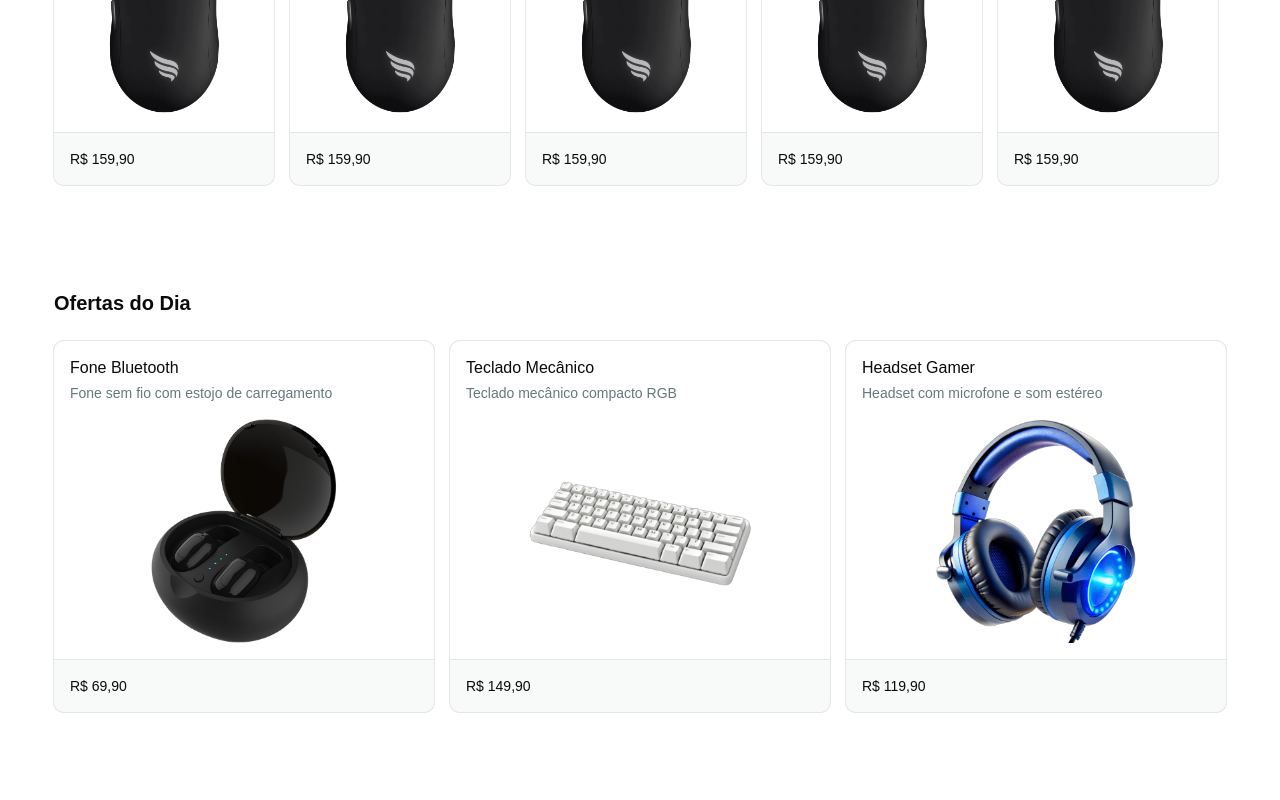
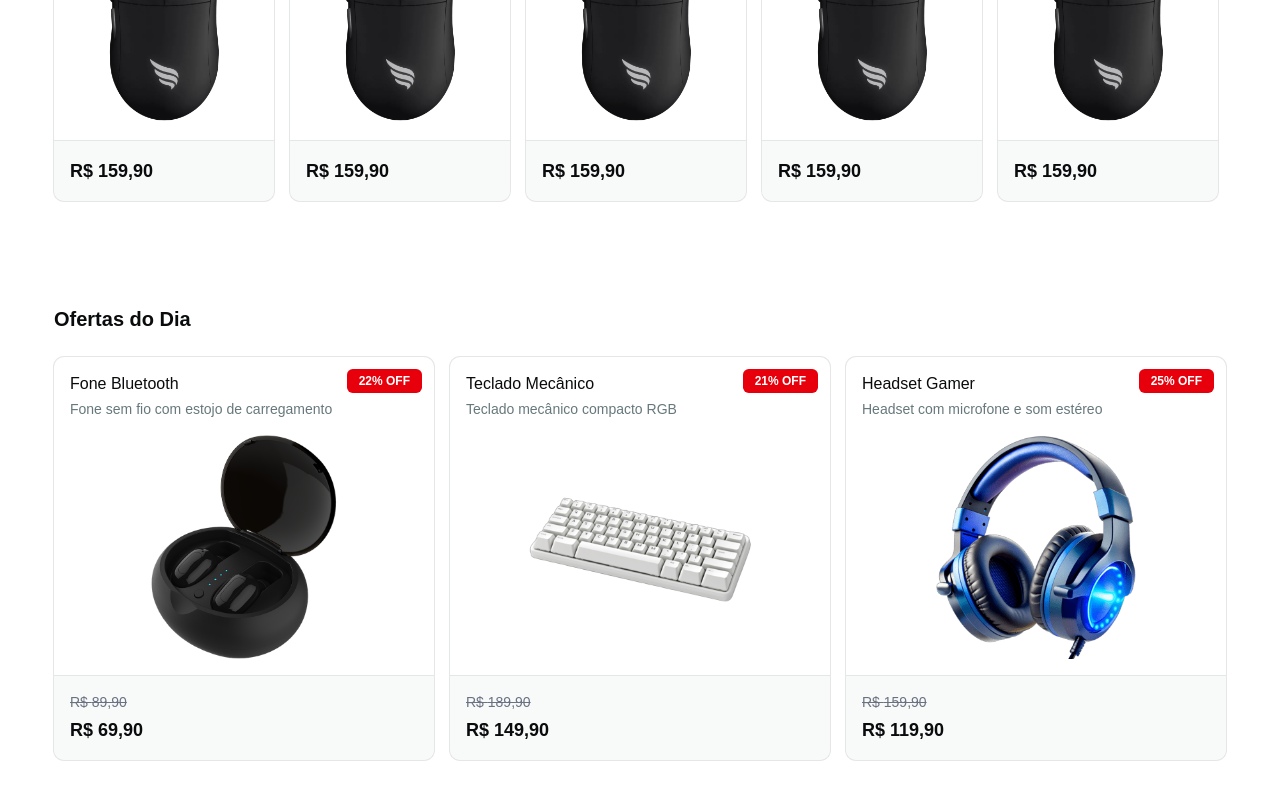
Before and after one commit to andrelsalvalaggio-ui/trabalho-react-interface, a React (Vite) app: page /inicio in a window 1280 px wide. Shown: the part 1016-1816 px from the top of the page. Before the commit the page ends 1768 px from the top, so only its background shows below. Built offline with nearby package versions, Linux system fonts and the light colour scheme.

Commit message:
feat: nova sessão para ofertas do dia, agora ShopCard pode incluir desconto

```diff
--- a/src/components/ShopCard.tsx
+++ b/src/components/ShopCard.tsx
@@ -1,11 +1,7 @@
 
 import {
-  Card,
-  CardContent,
-  CardDescription,
-  CardFooter,
-  CardHeader,
-  CardTitle
+  Card, CardContent, CardDescription,
+  CardFooter, CardHeader, CardTitle
 } from "../ui/card";
 
 interface ShopCardProps {
@@ -14,6 +10,8 @@ interface ShopCardProps {
   price: string;
   image: string;
   className?: string;
+  oldPrice?: string;
+  discount?: string;
 }
 
 export function ShopCard({
@@ -22,9 +20,18 @@ export function ShopCard({
   price,
   image,
   className = "",
+  oldPrice,
+  discount,
 }: ShopCardProps) {
   return (
-    <Card className={`w-full sm:w-58 md:w-65 lg:w-60 xl:w-55 h-full ${className}`}>
+    <Card className={`relative w-full sm:w-58 md:w-65 lg:w-60 xl:w-55 h-full ${className}`}>
+
+      {discount && (
+        <span className="absolute top-3 right-3 bg-red-600 text-white text-xs font-bold px-3 py-1 rounded-md">
+          {discount}
+        </span>
+      )}
+
       <CardHeader>
         <CardTitle>{title}</CardTitle>
         <CardDescription>{description}</CardDescription>
@@ -38,8 +45,16 @@ export function ShopCard({
         />
       </CardContent>
 
-      <CardFooter>
-        <p>R$ {price}</p>
+      <CardFooter className="flex flex-col items-start gap-1">
+        {oldPrice && (
+          <p className="text-sm text-gray-500 line-through">
+            R$ {oldPrice}
+          </p>
+        )}
+
+        <p className="font-semibold text-lg">
+          R$ {price}
+        </p>
       </CardFooter>
     </Card>
   );
--- a/src/pages/paginaInicial.tsx
+++ b/src/pages/paginaInicial.tsx
@@ -171,13 +171,16 @@ function PaginaInicial() {
                         Ofertas do Dia
                         </h2>
 
+
                         <div className="grid grid-cols-1 md:grid-cols-2 lg:grid-cols-3 gap-4">
                             <ShopCard
                                 className="!w-full"
                                 title="Fone Bluetooth"
                                 description="Fone sem fio com estojo de carregamento"
                                 image={fone}
+                                oldPrice="89,90"
                                 price="69,90"
+                                discount="22% OFF"
                             />
 
                             <ShopCard
@@ -185,7 +188,9 @@ function PaginaInicial() {
                                 title="Teclado Mecânico"
                                 description="Teclado mecânico compacto RGB"
                                 image={teclado}
+                                oldPrice="189,90"
                                 price="149,90"
+                                discount="21% OFF"
                             />
 
                             <ShopCard
@@ -193,9 +198,12 @@ function PaginaInicial() {
                                 title="Headset Gamer"
                                 description="Headset com microfone e som estéreo"
                                 image={fonegamer}
+                                oldPrice="159,90"
                                 price="119,90"
+                                discount="25% OFF"
                             />
                         </div>
+
                     </section>
             </main>
         </>
```
